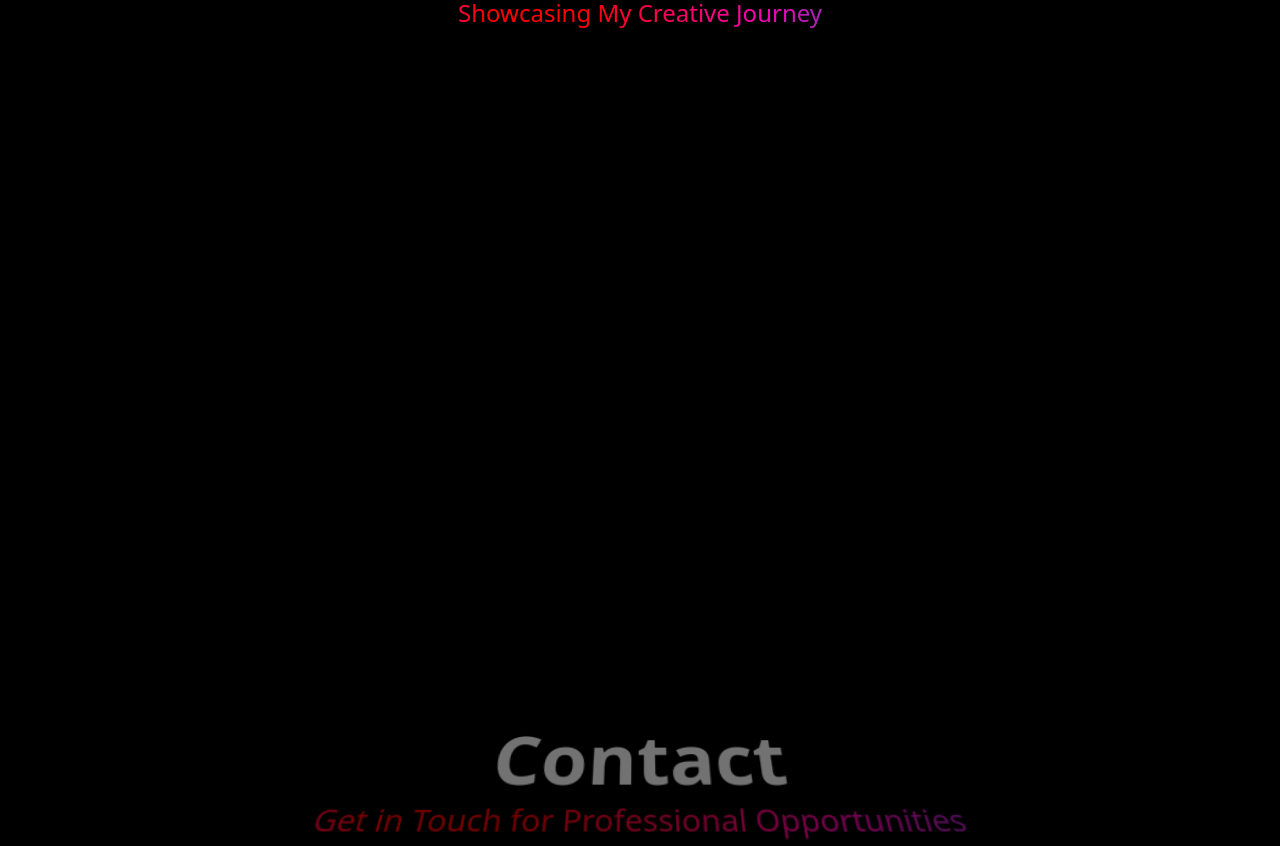
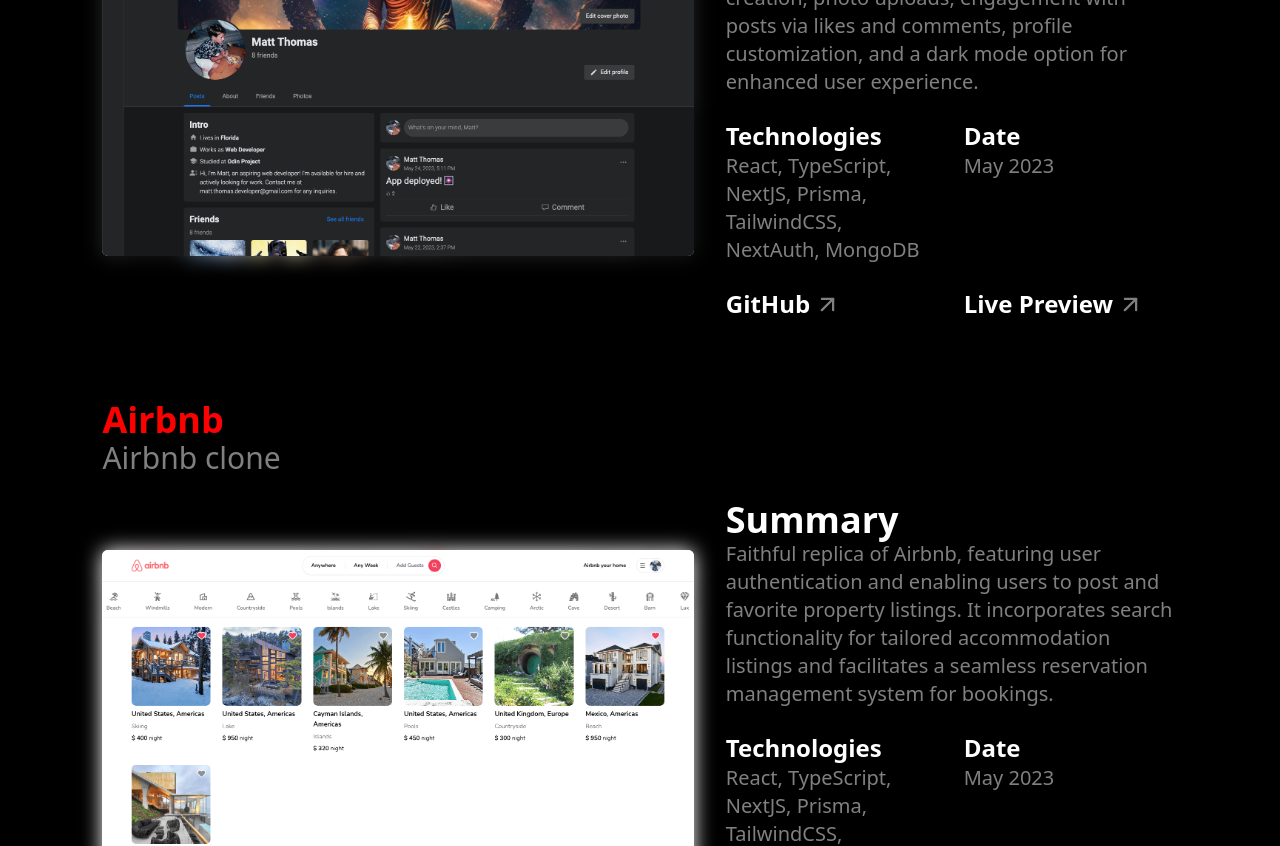
Before and after one commit to WitchingHr/portfolio, a Next.js app: page / in a window 1280 px wide. Shown: the part 1220-2066 px from the top of the page. Built offline with nearby package versions, Linux system fonts and the light colour scheme.

Commit message:
update animations

```diff
--- a/app/components/contact/Contact.tsx
+++ b/app/components/contact/Contact.tsx
@@ -1,7 +1,7 @@
 "use client"
 
-import { useEffect, useRef } from "react";
-import { motion } from "framer-motion";
+import { useRef } from "react";
+import { motion, useInView } from "framer-motion";
 
 import ContentSection from "../sections/content/ContentSection";
 import Browser from "./browser/Browser";
@@ -10,23 +10,21 @@
 // Contact:
 // contact information section
 const Contact = () => {
-	const scrollRef = useRef<HTMLDivElement>(null);
 
-	useEffect(() => {
-		if (scrollRef.current) {
-			scrollRef.current.scrollIntoView({ behavior: "smooth", block: "start" });
-		}
-	}, []);
+	// ref to track when element is in view
+	const ref = useRef(null);
+	const isInView = useInView(ref, { amount: 0.5, once: true });
 
 	return (
-		<ContentSection scrollRef={scrollRef} title="Contact" id="contact">
-			<section
+		<ContentSection title="Contact" id="contact">
+			<motion.section
+				ref={ref}
+				initial={{ opacity: 0 }}
+				animate={isInView ? { opacity: 1 } : { opacity: 0 }}
+				transition={{ duration: 1, ease: "easeIn" }}
 				className="z-0 flex flex-col items-center text-center text-white sm-contact-section md:contact-section sm-section-container md:section-container perspective"
 			>
-				<motion.div
-					initial={{ opacity: 0, y: 200 }}
-					animate={{ opacity: 1, y: 0 }}
-					transition={{ duration: 1, delay: 0.5 }}
+				<div
 					className="flex flex-col items-start mr-auto text-left"
 				>
 					{/* email */}
@@ -41,12 +39,12 @@
 					<h2 className="text-lg text-left text-white text-opacity-50 xs:text-2xl md:text-3xl">
 						Reach out for collaboration or just to chat!
 					</h2>
-				</motion.div>
+				</div>
 
 				{/* browser */}
 				<Browser />
 
-			</section>
+			</motion.section>
 		</ContentSection>
 	);
 };
--- a/app/components/contact/browser/Browser.tsx
+++ b/app/components/contact/browser/Browser.tsx
@@ -1,7 +1,6 @@
 "use client"
 
 import { useRef, useState } from "react";
-import { motion } from "framer-motion";
 
 import Tab from "./Tab";
 import AddressBar from "./AddressBar";
@@ -9,27 +8,6 @@
 import Image from "next/image";
 
 import arrow from "../../../assets/svg/arrow.svg";
-
-// animation variants
-const variants = {
-	hidden: {
-		opacity: 0,
-		rotateX: 270,
-	},
-	// fade and rotate in with perspective
-	visible: {
-		opacity: 1,
-		rotateX: 360,
-	},
-	mobileHidden: {
-		opacity: 0,
-		y: 200,
-	},
-	mobileVisible: {
-		opacity: 1,
-		y: 0,
-	},
-};
 
 // Browser:
 // renders a browser window with tabs and an address bar
@@ -39,11 +17,7 @@
 	const mobileRef = useRef<boolean>(window.innerWidth < 768);
 
 	return (
-		<motion.div
-			variants={variants}
-			initial={mobileRef.current ? "mobileHidden" : "hidden"}
-			animate={mobileRef.current ? "mobileVisible" : "visible"}
-			transition={{ duration: 0.7, delay: 1 }}
+		<div
 			className="flex flex-col flex-1 w-full mx-6 mt-6 border border-gray-600 rounded-md parallax bg-slate-950"
 		>
 				{/* top row */}
@@ -87,7 +61,7 @@
 				{/* content will go here */}
 				<Window activeTab={activeTab} />
 
-		</motion.div>
+		</div>
 	);
 };
 
--- a/app/components/home/Home.tsx
+++ b/app/components/home/Home.tsx
@@ -31,23 +31,8 @@
           <h2 className="text-2xl gradient">Full Stack Developer</h2>
         </HeadingSection>
 
-        {/* portfolio section */}
-        {viewPortfolio === false ? (
-          <HeadingSection id="portfolio">
-            <HoverHeading sub="Showcasing My Creative Journey" setViewSection={handleViewPortfolio}>Portfolio</HoverHeading>
-          </HeadingSection>
-        ):(
-          <Portfolio />
-        )}
-
-        {/* contact section */}
-        {viewContact === false ? (
-          <HeadingSection id="contact">
-            <HoverHeading sub="Get in Touch for Professional Opportunities" setViewSection={handleViewContact}>Contact</HoverHeading>
-          </HeadingSection>
-        ):(
-          <Contact />
-        )}
+        <Portfolio />
+        <Contact />
       </main>
     </>
   )
--- a/app/components/portfolio/Portfolio.tsx
+++ b/app/components/portfolio/Portfolio.tsx
@@ -1,23 +1,17 @@
 "use client"
 
-import { useEffect, useRef } from "react";
 import Project from "./Project";
 import ContentSection from "../sections/content/ContentSection";
 
 // Portfolio:
 // contains a list of projects with links to code and live sites
 const Portfolio = () => {
-	const scrollRef = useRef<HTMLDivElement>(null);
-
-	useEffect(() => {
-		if (scrollRef.current) {
-			scrollRef.current.scrollIntoView({ behavior: "smooth", block: "start" });
-		}
-	}, []);
 
 	return (
-		<ContentSection scrollRef={scrollRef} title="Portfolio" id="portfolio">
-			<section className="z-0 flex flex-col items-center gap-20 text-center text-white sm-section-container md:section-container">
+		<ContentSection title="Portfolio" id="portfolio">
+			<section
+				className="z-0 flex flex-col items-center gap-20 text-center text-white sm-section-container md:section-container"
+			>
 				<Project
 					title={"Facebook"}
 					subtitle={"Facebook clone"}
--- a/app/components/sections/content/ContentSection.tsx
+++ b/app/components/sections/content/ContentSection.tsx
@@ -7,15 +7,14 @@
 interface ContentSectionProps {
   title: string;
 	id: string;
-	scrollRef: React.RefObject<HTMLDivElement>;
 	children: React.ReactNode;
 }
 
 // ContentSection:
 // container for content
-const ContentSection: React.FC<ContentSectionProps> = ({ title, id, scrollRef, children }) => {
+const ContentSection: React.FC<ContentSectionProps> = ({ title, id, children }) => {
 	return (
-		<div ref={scrollRef} className="relative" id={id}>
+		<div className="relative" id={id}>
 			{/* stickied heading */}
 			<div className="sticky overflow-visible text-white top-0 z-40 !pt-[60px] md:!pt-[88px] !pb-0 sm-section-container md:section-container w-full bg-black">
 				<HeadingInView>{title}</HeadingInView>
```
